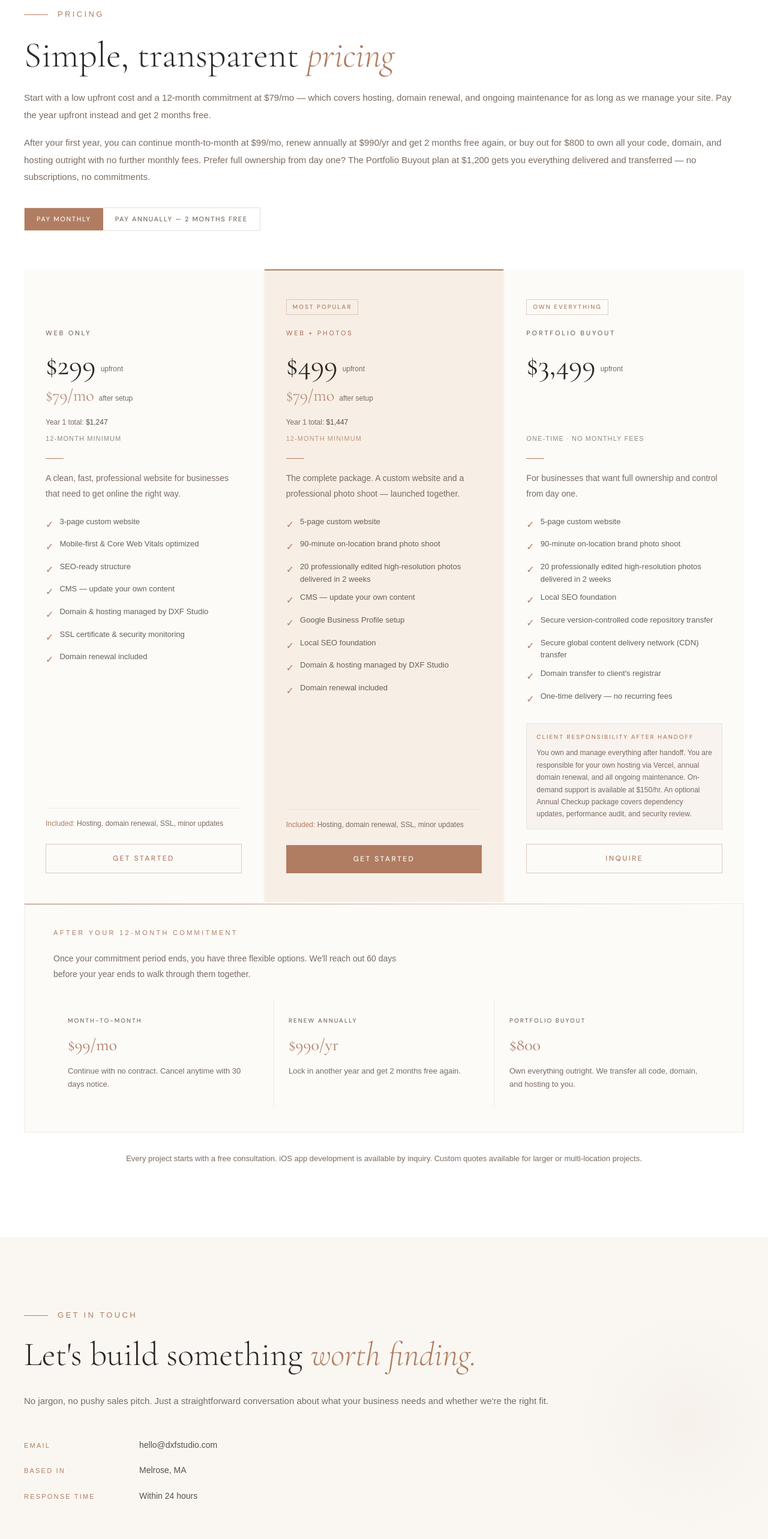
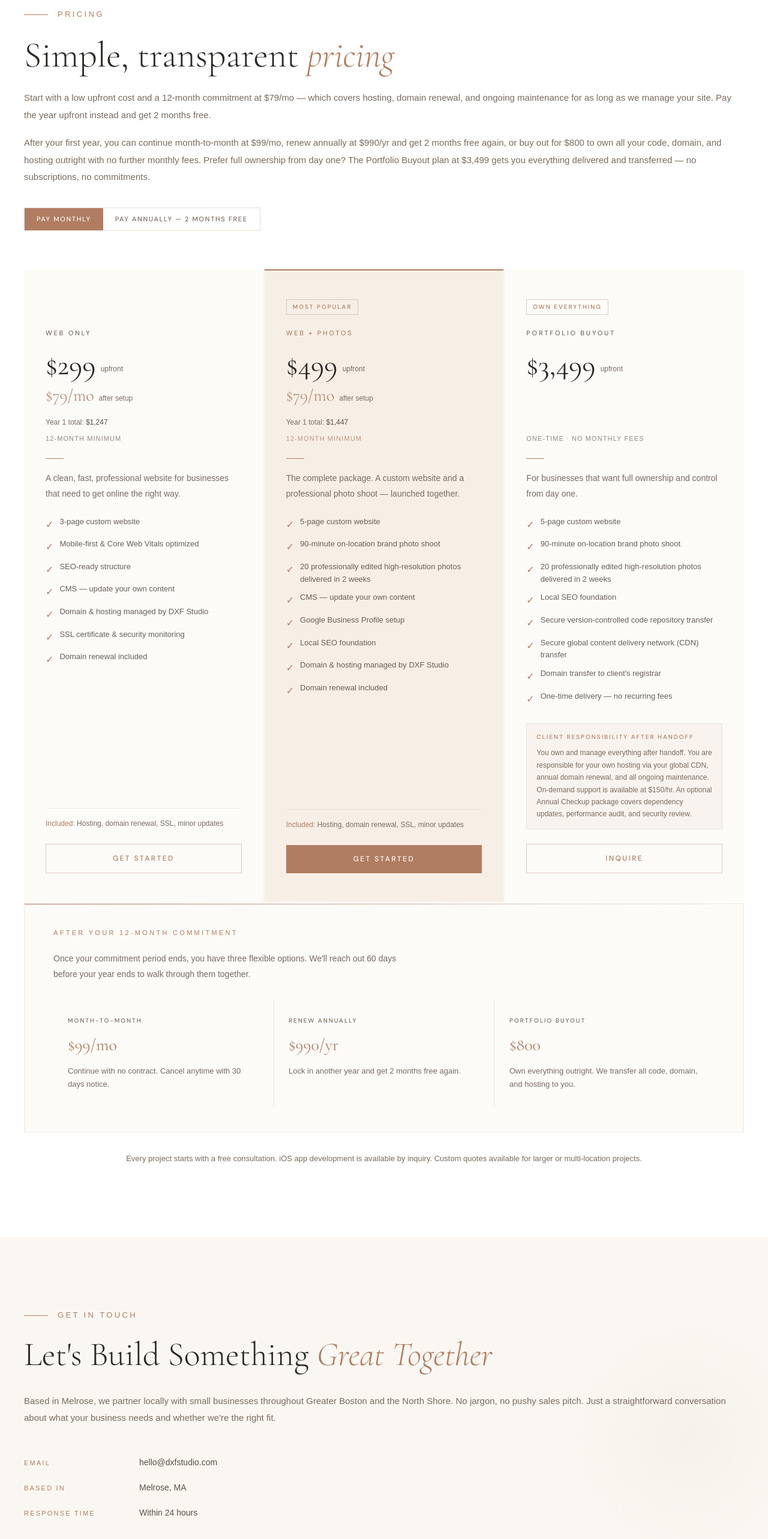
Before and after one commit to danielfan-pro/dxfstudio, a Next.js app: page / in a window 1280 px wide. Shown: the part 4376-6942 px from the top of the page at 60% size. Built offline with nearby package versions, Linux system fonts and the light colour scheme; a web font is replaced by a local one.

Commit message:
Refine contact and pricing copy

```diff
--- a/components/Contact.js
+++ b/components/Contact.js
@@ -86,7 +86,7 @@ export default function Contact() {
               width: '100%',
             }}
           >
-            Let's build something <em style={{ color: '#b07d62' }}>worth finding.</em>
+            Let&apos;s Build Something <em style={{ color: '#b07d62' }}>Great Together</em>
           </h2>
 
           <p
@@ -104,7 +104,7 @@ export default function Contact() {
               width: '100%',
             }}
           >
-            No jargon, no pushy sales pitch. Just a straightforward conversation about what your business needs and whether we're the right fit.
+            Based in Melrose, we partner locally with small businesses throughout Greater Boston and the North Shore. No jargon, no pushy sales pitch. Just a straightforward conversation about what your business needs and whether we&apos;re the right fit.
           </p>
 
           <div
--- a/components/Pricing.js
+++ b/components/Pricing.js
@@ -73,7 +73,7 @@ const plans = [
       'Domain transfer to client\'s registrar',
       'One-time delivery — no recurring fees',
     ],
-    clientNote: 'You own and manage everything after handoff. You are responsible for your own hosting via Vercel, annual domain renewal, and all ongoing maintenance. On-demand support is available at $150/hr. An optional Annual Checkup package covers dependency updates, performance audit, and security review.',
+    clientNote: 'You own and manage everything after handoff. You are responsible for your own hosting via your global CDN, annual domain renewal, and all ongoing maintenance. On-demand support is available at $150/hr. An optional Annual Checkup package covers dependency updates, performance audit, and security review.',
     cta: 'Inquire',
   },
 ]
@@ -139,7 +139,7 @@ export default function Pricing() {
             width: '100%',
             marginBottom: '36px',
           }}>
-            After your first year, you can continue month-to-month at $99/mo, renew annually at $990/yr and get 2 months free again, or buy out for $800 to own all your code, domain, and hosting outright with no further monthly fees. Prefer full ownership from day one? The Portfolio Buyout plan at $1,200 gets you everything delivered and transferred — no subscriptions, no commitments.
+            After your first year, you can continue month-to-month at $99/mo, renew annually at $990/yr and get 2 months free again, or buy out for $800 to own all your code, domain, and hosting outright with no further monthly fees. Prefer full ownership from day one? The Portfolio Buyout plan at $3,499 gets you everything delivered and transferred — no subscriptions, no commitments.
           </p>
 
           <div style={{ display: 'inline-flex', border: '1px solid rgba(176,125,98,0.25)', overflow: 'hidden', flexWrap: 'wrap' }}>
```
